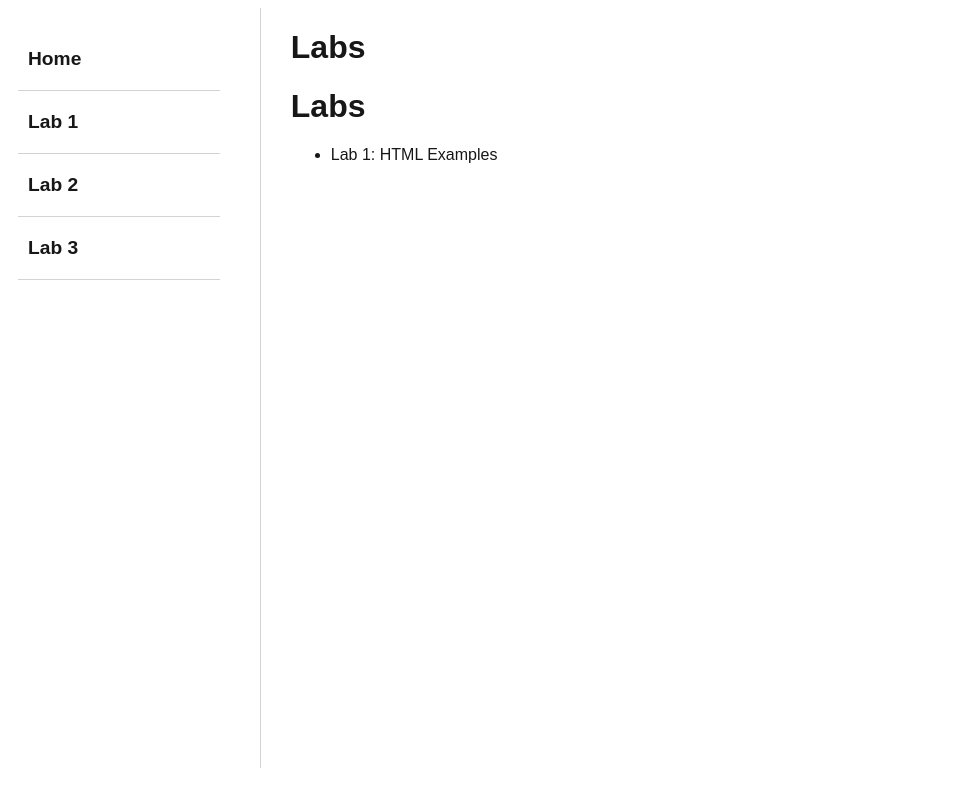
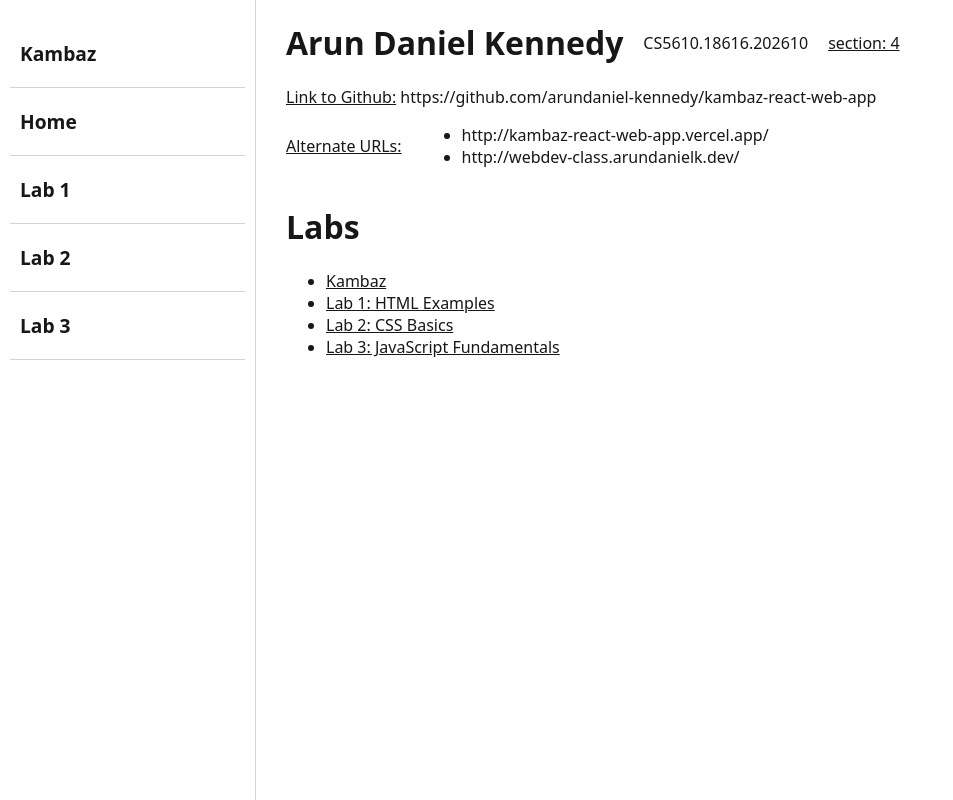
Before and after one commit to arundaniel-kennedy/kambaz-react-web-app, a Next.js app: page /Labs in a window 1280 px wide. Shown: the whole page, without its empty margins (0-953 px from the left). Built offline with nearby package versions, Linux system fonts and the light colour scheme.

Commit message:
lab 1 updates

```diff
--- a/app/(Kambaz)/page.tsx
+++ b/app/(Kambaz)/page.tsx
@@ -1,6 +1,9 @@
+import Link from "next/link";
+
 export default function Kambaz() {
   return (
     <div id="wd-kambaz">
       <h1>Kambaz</h1>
+      <div className="">To go to Labs, click here: <Link href="/Labs" id="wd-lab1-link">Home </Link></div>
     </div>
 );}
--- a/app/Labs/TOC.scss
+++ b/app/Labs/TOC.scss
@@ -2,7 +2,7 @@
     width: 100%;
     height: 100%;
     margin: 0;
-    padding: 20px 40px 0 10px;
+    padding: 20px 10px;
     border-right: 1px solid lightgrey;
     display: flex;
     flex-direction: column;
@@ -18,6 +18,7 @@
         a {
             width: 100%;
             padding: 20px 20px 20px 10px;
+            text-decoration: none !important;
         }
     }
 }
--- a/app/Labs/TOC.tsx
+++ b/app/Labs/TOC.tsx
@@ -4,21 +4,20 @@ import "./TOC.scss"
 export default function TOC() {
  return (
    <ul className="labs-sidebar">
-     <li>
-       <Link href="/Labs" id="wd-lab1-link">
-         Home </Link>
+    <li>
+       <Link href="/" id="wd-kambaz-link">Kambaz</Link>
      </li>
      <li>
-       <Link href="/Labs/Lab1" id="wd-lab1-link">
-         Lab 1 </Link>
+       <Link href="/Labs" id="wd-home-link">Home </Link>
      </li>
      <li>
-       <Link href="/Labs/Lab2" id="wd-lab2-link">
-         Lab 2 </Link>
+       <Link href="/Labs/Lab1" id="wd-lab1-link">Lab 1 </Link>
      </li>
      <li>
-       <Link href="/Labs/Lab3" id="wd-lab3-link">
-         Lab 3 </Link>
+       <Link href="/Labs/Lab2" id="wd-lab2-link">Lab 2 </Link>
+     </li>
+     <li>
+       <Link href="/Labs/Lab3" id="wd-lab3-link">Lab 3 </Link>
      </li>
    </ul>
 );}
--- a/app/Labs/layout.scss
+++ b/app/Labs/layout.scss
@@ -1,6 +1,6 @@
 .labs-layout-container {
     display: flex;
-    height: 95vh;
+    height: 100vh;
 
     .table-contents-wrapper {
         width: 20%;
--- a/app/Labs/layout.tsx
+++ b/app/Labs/layout.tsx
@@ -1,6 +1,6 @@
 import { ReactNode } from "react";
 import TOC from "./TOC";
-import "./layout.scss"
+import "./layout.scss";
 
 export default function LabsLayout({
   children,
@@ -11,7 +11,6 @@ export default function LabsLayout({
         <TOC />
       </div>
       <div className="lab-content">
-        <h1>Labs</h1>
         {children}
       </div>
     </div>
--- a/app/Labs/page.tsx
+++ b/app/Labs/page.tsx
@@ -2,17 +2,43 @@ import Link from "next/link";
 export default function Labs() {
   return (
     <div id="wd-labs">
+      <div className="d-flex flex-row gap-5">
+        <h1>Arun Daniel Kennedy</h1> <span>CS5610.18616.202610</span>
+        <u>section: 4</u>
+      </div>
+      <div>
+        <u>Link to Github:</u> https://github.com/arundaniel-kennedy/kambaz-react-web-app
+      </div>
+      <div className="d-flex flex-row gap-5">
+        <u>Alternate URLs:</u>
+        <ul>
+          <li>http://kambaz-react-web-app.vercel.app/</li>
+          <li>http://webdev-class.arundanielk.dev/</li>
+        </ul>
+      </div>
       <h1>Labs</h1>
       <ul>
         <li>
-         <Link href="/Labs/Lab1" id="wd-lab1-link">Lab 1: HTML Examples </Link>
-       </li>
-       {/* <li>
-         <Link href="/Labs/Lab2" id="wd-lab2-link">Lab 2: CSS Basics </Link>
+          <Link href="/Labs/Lab1" id="wd-lab1-link">
+            Kambaz
+          </Link>
         </li>
         <li>
-         <Link href="/Labs/Lab3" id="wd-lab3-link">Lab 3: JavaScript Fundamentals </Link>
-       </li> */}
+          <Link href="/Labs/Lab1" id="wd-lab1-link">
+            Lab 1: HTML Examples
+          </Link>
+        </li>
+        <li>
+          <Link href="/Labs/Lab2" id="wd-lab2-link">
+            Lab 2: CSS Basics
+          </Link>
+        </li>
+        <li>
+          <Link href="/Labs/Lab3" id="wd-lab3-link">
+            Lab 3: JavaScript Fundamentals
+          </Link>
+        </li>
       </ul>
     </div>
-);}
+  );
+}
--- a/app/globals.css
+++ b/app/globals.css
@@ -3,40 +3,52 @@
   --foreground: #171717;
 }
 
-@media (prefers-color-scheme: dark) {
+/* @media (prefers-color-scheme: dark) {
   :root {
     --background: #0a0a0a;
     --foreground: #ededed;
   }
-}
+  html {
+    color-scheme: dark;
+  }
+} */
 
 html,
 body {
   max-width: 100vw;
+  height: 100vh;
   overflow-x: hidden;
+  padding: 0;
+  margin: 0;
 }
 
 body {
   color: var(--foreground);
   background: var(--background);
-  font-family: Arial, Helvetica, sans-serif;
+  font-family:system-ui, -apple-system, BlinkMacSystemFont, 'Segoe UI', Roboto, Oxygen, Ubuntu, Cantarell, 'Open Sans', 'Helvetica Neue', sans-serif;
   -webkit-font-smoothing: antialiased;
   -moz-osx-font-smoothing: grayscale;
 }
 
 * {
   box-sizing: border-box;
-  /* padding: 0;
-  margin: 0; */
 }
 
 a {
   color: inherit;
-  text-decoration: none;
 }
 
-@media (prefers-color-scheme: dark) {
-  html {
-    color-scheme: dark;
-  }
+.d-flex {
+  display: flex;
 }
+.flex-row {
+  flex-direction: row;
+  align-items: center;
+}
+.flex-column {
+  flex-direction: column;
+}
+
+.gap-5 {
+  gap: 20px;
+}
```
Also changed, not shown: app/Labs/Lab1/page.tsx (+107 -64 lines), public/images/teslabot.jpg (added). Lines whose indentation alone changed are shown as unchanged.
